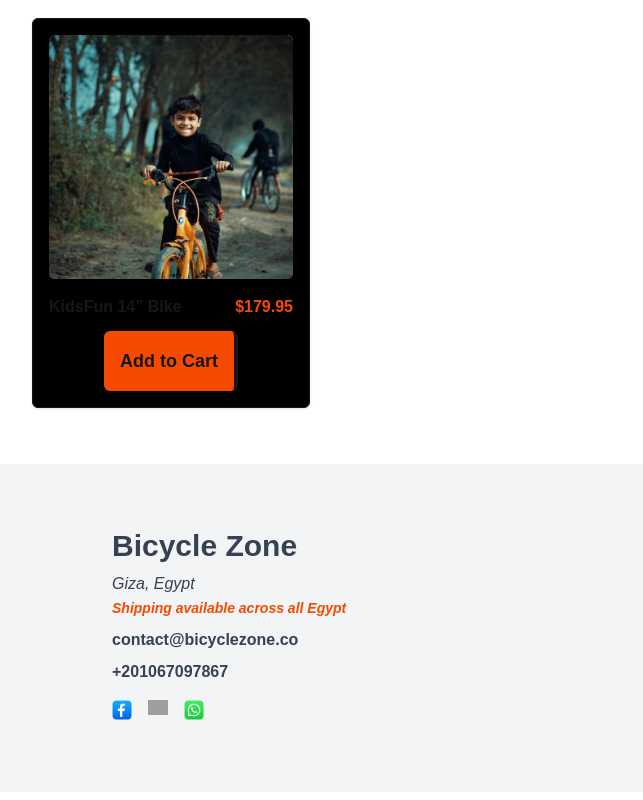
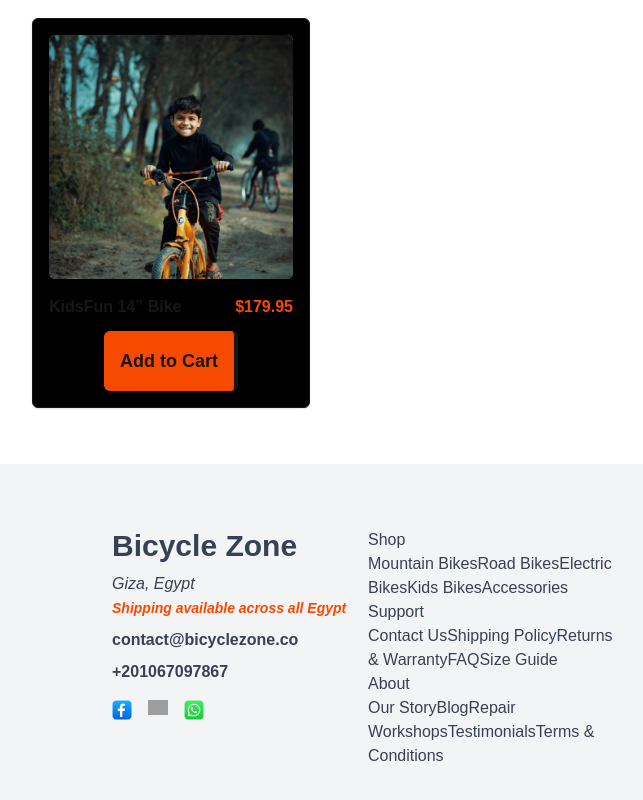
Before and after one commit to Amir1887/Bicycles-Zone, a Next.js app: page / in a window 1280 px wide. Shown: the part 1550-2350 px from the top of the page, without its empty margins (16-659 px from the left). Built offline with nearby package versions, Linux system fonts and the light colour scheme; grey boxes are pictures that could not be loaded.

Commit message:
Navigation Links (Middle Columns) but without styling

```diff
--- a/src/components/footer.tsx
+++ b/src/components/footer.tsx
@@ -1,6 +1,6 @@
-import Image from "next/image"
-import Link from "next/link"
-
+import Image from "next/image";
+import Link from "next/link";
+import { it } from "node:test";
 
 function Footer() {
   return (
@@ -10,10 +10,16 @@ function Footer() {
         <div className="flex flex-col gap-2">
           <Link
             className="text-lg md:text-2xl lg:text-3xl font-bold"
-             href={'/'}>Bicycle Zone</Link>
+            href={"/"}
+          >
+            Bicycle Zone
+          </Link>
           <address>
-                  Giza, Egypt<br />
-                  <span className="text-orange-600 font-extrabold text-sm">Shipping available across all Egypt</span>
+            Giza, Egypt
+            <br />
+            <span className="text-orange-600 font-extrabold text-sm">
+              Shipping available across all Egypt
+            </span>
           </address>
 
           <div className="flex flex-col gap-2 font-semibold">
@@ -22,20 +28,72 @@ function Footer() {
           </div>
 
           <div className="flex gap-4 py-2">
-              <Link href={'https://www.facebook.com/profile.php?id=100064058350639'}>
-                <Image src="/facebook.png" alt="Facebook" width={20} height={20} />
+            <Link
+              href={"https://www.facebook.com/profile.php?id=100064058350639"}
+            >
+              <Image
+                src="/facebook.png"
+                alt="Facebook"
+                width={20}
+                height={20}
+              />
             </Link>
-              <Link href={'https://www.instagram.com/bicycles_zone2'}>
-                <Image src="/instagram.png" alt="Facebook" width={20} height={20} />
+            <Link href={"https://www.instagram.com/bicycles_zone2"}>
+              <Image
+                src="/instagram.png"
+                alt="Facebook"
+                width={20}
+                height={20}
+              />
             </Link>
-              <Link href={'tel:+201067097867'}>
-                <Image src="/whatsapp.png" alt="whatsapp" width={20} height={20} />
+            <Link href={"tel:+201067097867"}>
+              <Image
+                src="/whatsapp.png"
+                alt="whatsapp"
+                width={20}
+                height={20}
+              />
             </Link>
+          </div>
+        </div>
+
+        {/* Navigation Links (Middle Columns) */}
+        <div className="grid">
+          {/* Shop Column: div > nav > link */}
+          <div>
+            <h3>Shop</h3>
+            <nav>
+              {['Mountain Bikes', 'Road Bikes', 'Electric Bikes', 'Kids Bikes', 'Accessories'].map((item => (
+                <Link key={item}  href={`${item.toLowerCase().replace(' ', '-')}`}>{item}</Link>
+              )))}
+            </nav>
+          </div>
+
+          {/* Support Column div > nav > link*/}
+          <div>
+            <h3>Support</h3>
+            <nav>
+              {['Contact Us', 'Shipping Policy', 'Returns & Warranty', 'FAQ', 'Size Guide'].map((item) => (
+
+              <Link href={`${item.toLowerCase().replace(' ', '-')}`}>{item}</Link>
+              ))}
+            </nav>
+          </div>
+
+          {/* About Column div > nav > link*/}
+          <div>
+            <h3>About</h3>
+            <nav>
+              {['Our Story', 'Blog', 'Repair Workshops', 'Testimonials', 'Terms & Conditions'].map((item) => (
+
+              <Link href={`${item.toLowerCase().replace(' ', '-')}`}>{item}</Link>
+              ))}
+            </nav>
           </div>
         </div>
       </div>
     </footer>
-  )
+  );
 }
 
-export default Footer
+export default Footer;
```
Lines whose indentation alone changed are shown as unchanged.
